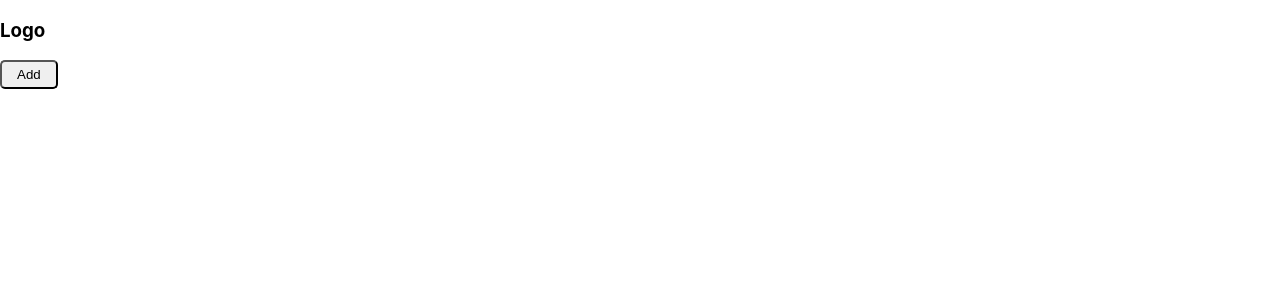
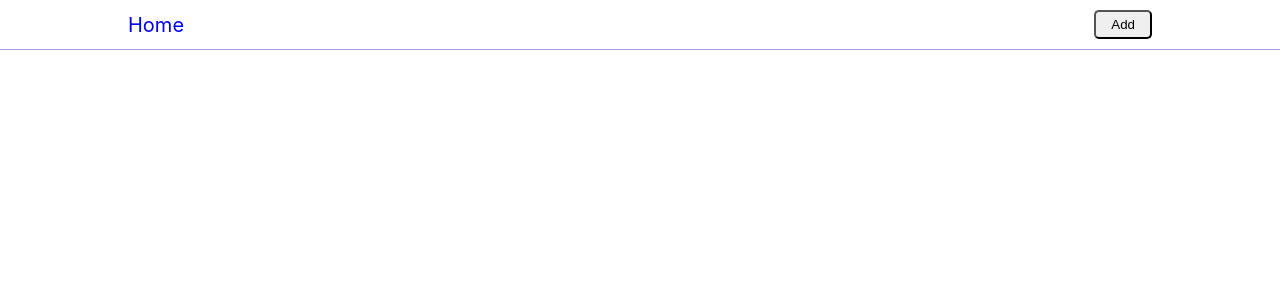
Before and after one commit to manikandan071/reactjs-form-validation-and-userdetails-add, a React (Create React App) app in the folder form-validation/: page /Home in a window 1280 px wide. Shown: the top 300 px of the page. Built offline with nearby package versions, Linux system fonts and the light colour scheme.

Commit message:
form validation & user data handling

```diff
--- a/form-validation/src/pages/cart/cart.js
+++ b/form-validation/src/pages/cart/cart.js
@@ -1,21 +1,30 @@
 import React, { useContext, useState } from 'react'
 import './cart.css'
 import { stateCondex } from '../context/contex';
+import { Link, useSearchParams } from 'react-router-dom';
 
 
 const Cart = () => {
+    const [params]= useSearchParams();
+    let id=params.get('id');
+    console.log(id);
+
     const {state , dispatch}=useContext(stateCondex);
     console.log(state.task);
     const [userInput ,setInput]=useState('');
     const [usermsg , setuserMsg] = useState('');
+    const [userDate , setuserDate] =useState('');
     // const [task,setTask]=useState([]);
     // console.log(task);
     const userData=(value)=>{
         if(value.target.name === 'userdata'){
             setInput(value.target.value);
     }
+    else if(value.target.name === 'description'){
+        setuserMsg(value.target.value);
+    }
     else{
-        setuserMsg(value.target.value);
+        setuserDate(value.target.value)
     }
 }
 // let display=document.getElementById('display');
@@ -29,27 +38,37 @@ const Cart = () => {
 //         display.append(pera);
 //     });
 // }
+
+
 const userSubmit=(value)=>{
     value.preventDefault();
-    console.log(userInput,usermsg);
+    console.log(userInput,usermsg,userDate);
     // setTask([...task,{'userinput':userInput,'usermsg':usermsg}]);
     const data={
-        userInput,
-        usermsg,
+        id:state.task.length+1,
+        usertitle:userInput,
+        userdescription:usermsg,
+        userbirthday:userDate,
+        defaultValue: false,
     };
+    setInput("");
+    setuserMsg("");
+    setuserDate("")
     dispatch({type:"add_task", payload : [...state.task , data]});
+
     // showing(arr);
 }
 // console.log(arr);
   return (
     <div>
         <div>
-            <h4>Logo</h4>
+            <Link to='/Home'>Home</Link>
         </div>
         <div className='user-input'>
             <form>
-                <input placeholder='Description' name='userdata' onChange={userData}/>
-                <textarea name='description' onChange={userData}/>
+                <input autoComplete='off' placeholder='Description' value={userInput} name='userdata' onChange={userData}/>
+                <textarea name='description' value={usermsg} onChange={userData}/>
+                <input type='date' name='date' value={userDate} onChange={userData}/>
                 <button onClick={(value)=>userSubmit(value)}>Add</button>
             </form>
         </div>
--- a/form-validation/src/pages/context/reducer.js
+++ b/form-validation/src/pages/context/reducer.js
@@ -5,14 +5,34 @@ export const intialValue={
 
 export const stateReducer= (state , action)=>{
     console.log(action);
-    if(action.type === "add_task"){
-        return{
-            // ...state.task,
-            task:action.payload
-        }
+    // if(action.type === "add_task"){
+    //     return{
+    //         // ...state.task,
+    //         task:action.payload
+    //     }
+    // }
+    // else{
+    //     return state;
+    // }
+    switch(action.type){
+        case 'add_task':
+            return {task: action.payload};
+        case 'del_task':
+            console.log("mani",state.task,action.payload);
+            return{
+                ...state,
+                task: state.task.filter((item)=>item.id !== action.payload)
+            }
+        case 'default_change':
+            return{
+                task:state.task.map((item)=>{
+                    if(item.id === action.payload){
+                        return { ...item, defaultValue:!item.defaultValue}
+                    }
+                    return item;
+                })
+            }
+        default:
+            return state
     }
-    else{
-        return state;
-    }
-
 }
--- /dev/null
+++ b/form-validation/src/pages/home/home.css
@@ -0,0 +1,18 @@
+.home-page{
+    display: flex;
+    justify-content: space-between;
+    align-items: center;
+    width: 80%;
+    margin: 10px auto 10px auto;
+}
+.input-show{
+    width: 80%;
+    margin: 0 auto;
+}
+.header{
+    border-bottom: 1px solid rgba(124, 117, 211, 0.699);
+}
+.home-link{
+    text-decoration: none;
+    font-size: 20px;
+}
--- a/form-validation/src/pages/home/home.js
+++ b/form-validation/src/pages/home/home.js
@@ -1,6 +1,7 @@
 import React, { useContext } from 'react'
-import { useNavigate } from 'react-router-dom';
+import { useNavigate , Link, createSearchParams } from 'react-router-dom';
 import { stateCondex } from '../context/contex';
+import './home.css'
 const Home = () => {
   const {state,dispatch}= useContext(stateCondex);
   console.log(state);
@@ -8,23 +9,50 @@ const Home = () => {
   function cartPage(){
     navigate('/Cart')
   }
+  const defaultValueChange=(id)=>{
+    dispatch({type:'default_change', payload: id})
+  }
+  const deleteItems=(id)=>{
+    console.log(id);
+    dispatch({type:'del_task', payload: id})
+  }
+  const editIteams=(id)=>{
+    // const id=id;
+    navigate({
+      pathname:'/Cart',
+      search: createSearchParams({
+        id : id
+      }).toString()
+    })
+  }
   return (
     <div>
-      <div>
-        <h3>Logo</h3>
+      <div className='header'>
+      <div className='home-page'>
+        <div>
+          <Link className='home-link' to="/Home">Home</Link>
+        </div>
+        <div>
+          <button onClick={()=>cartPage()}>Add</button>
+        </div>
       </div>
-      <div>
-        <button onClick={()=>cartPage()}>Add</button>
       </div>
-        {state.task?.map((iteam,index)=>{
+      <div className='input-show'>
+      {state.task?.map((iteam,index)=>{
           return(
             <div>
-            <h3 key={index}>{iteam.userInput}</h3>
-            <p key={index}>{iteam.usermsg}</p>
+            <h3>{iteam.usertitle}</h3>
+            <h4>{iteam.userbirthday}</h4>
+            <p>{iteam.userdescription}</p>
+
+            <input type='checkbox' checked={iteam.defaultValue} onChange={()=>defaultValueChange(iteam.id)}/>
+            <button onClick={()=>deleteItems(iteam.id)}>Delete</button>
+            <button onClick={()=>editIteams(iteam.id)}>Edit</button>
             </div>
             )
 
         })}
+      </div>
     </div>
   )
 }
```
